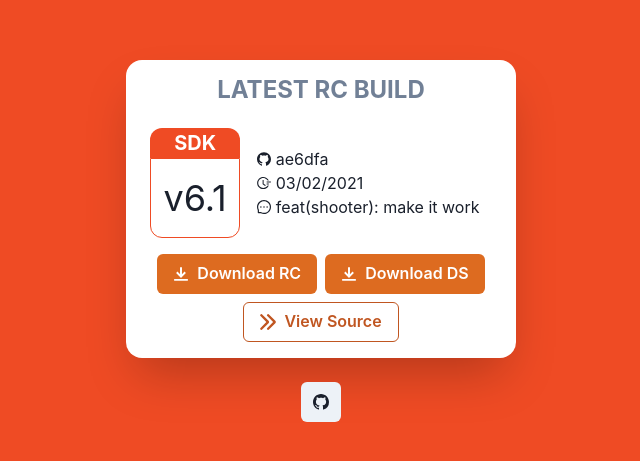
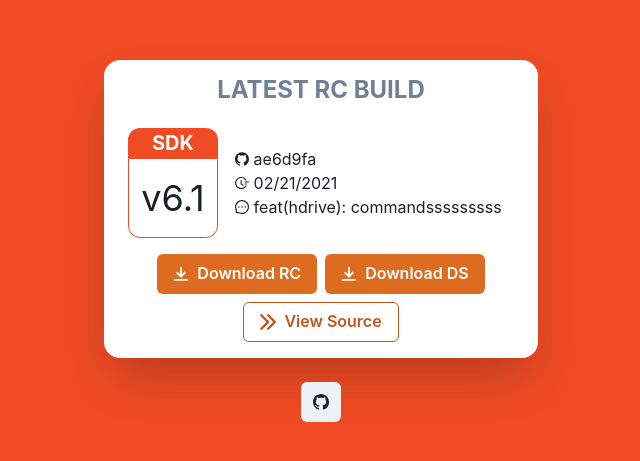
Before and after one commit to tomglennhs/builds, a Next.js app: page / in a window 1280 px wide. Shown: the part 159-620 px from the top of the page, without its empty margins (319-959 px from the left). Built offline with nearby package versions, Linux system fonts and the light colour scheme.

Commit message:
feat: stop hardcoding data in components

```diff
--- a/pages/index.js
+++ b/pages/index.js
@@ -9,6 +9,16 @@ import {
 } from 'react-icons/ai'
 
 const accent = '#ef4b24'
+const colorScheme = 'orange'
+
+const githubUrl = 'https://github.com/grizzlybots11918/ultimategoal'
+const commitHash = 'ae6d9fa'
+
+const sdkVer = '6.1'
+
+const buildDt = "02/21/2021"
+const commitMsg = "feat(hdrive): commandsssssssss"
+const dsDl = `https://github.com/FIRST-Tech-Challenge/FtcRobotController/releases/download/v${sdkVer}/FtcDriverStation-release.apk`
 
 export default function Home() {
 	return (
@@ -23,10 +33,10 @@ export default function Home() {
 				justify="center"
 				align="center"
 				bg={accent}>
-				<Card />
+				<Card githubUrl={githubUrl} commitHash={commitHash} buildDate={buildDt} commitMsg={commitMsg}/>
 
-				<a href="https://github.com/grizzlybots11918/builds">
-					<IconButton aria-label="View site source" icon={<GoMarkGithub />} />
+				<a href='https://github.com/grizzlybots11918/builds'>
+					<IconButton aria-label="View source on GitHub" icon={<GoMarkGithub />} />
 				</a>
 			</Flex>
 		</div>
@@ -57,7 +67,7 @@ function SDK(props) {
 	)
 }
 
-function Card() {
+function Card(props) {
 	return (
 		<Flex
 			maxW="xl"
@@ -73,58 +83,61 @@ function Card() {
 			<Text color="gray.500" fontWeight="bold" fontSize="2xl" pb={2}>
 				LATEST RC BUILD
 			</Text>
-			<FullBuildInfo />
+			<FullBuildInfo sdkVer={sdkVer} buildDate={props.buildDate} commitMsg={props.commitMsg} commitHash={props.commitHash} />
 			<Flex>
 				<Button
 					m="1"
 					leftIcon={<DownloadIcon />}
-					colorScheme="orange"
+					colorScheme={colorScheme}
 					variant="solid">
 					<a href="#">Download RC</a>
 				</Button>{' '}
+				<a href={dsDl}>
 					<Button
 						m="1"
 						leftIcon={<DownloadIcon />}
-					colorScheme="orange"
+						colorScheme={colorScheme}
 						variant="solid">
-					<a href="#">Download DS</a>
+						Download DS
 					</Button>
+				</a>
 			</Flex>
+			<a href={`${props.githubUrl}/tree/${props.commitHash}`}>
 				<Button
 					m="1"
 					leftIcon={<ArrowRightIcon />}
-				colorScheme="orange"
+					colorScheme={colorScheme}
 					variant="outline">
-				<a href="#">View Source</a>
+					View Source
 				</Button>
-			{/* at the bottom include 2 download buttons, one for the robot controller and one for the driver station, and add a third button underneath for viewing source code of that commit  */}
+			</a>
 		</Flex>
 	)
 }
 
-function FullBuildInfo() {
+function FullBuildInfo(props) {
 	return (
 		<Flex bg="white" borderRadius="2xl" p="3" justify="center" align="center">
-			<SDK version="6.1" />
-			<BuildDetails />
+			<SDK version={props.sdkVer} />
+			<BuildDetails buildDate={props.buildDate} commitMsg={props.commitMsg} commitHash={props.commitHash} />
 		</Flex>
 	)
 }
 
-function BuildDetails() {
+function BuildDetails(props) {
 	return (
 		<Flex direction="column" p={3}>
 			<Flex>
 				<Icon m={1} as={AiOutlineGithub} />
-				<Text>ae6dfa</Text>
+				<Text>{props.commitHash}</Text>
 			</Flex>
 			<Flex>
 				<Icon m={1} as={AiOutlineFieldTime} />
-				<Text>03/02/2021</Text>
+				<Text>{props.buildDate}</Text>
 			</Flex>
 			<Flex>
 				<Icon m={1} as={AiOutlineMessage} />
-				<Text>feat(shooter): make it work</Text>
+				<Text>{props.commitMsg}</Text>
 			</Flex>
 		</Flex>
 	)
```
Lines whose indentation alone changed are shown as unchanged.
